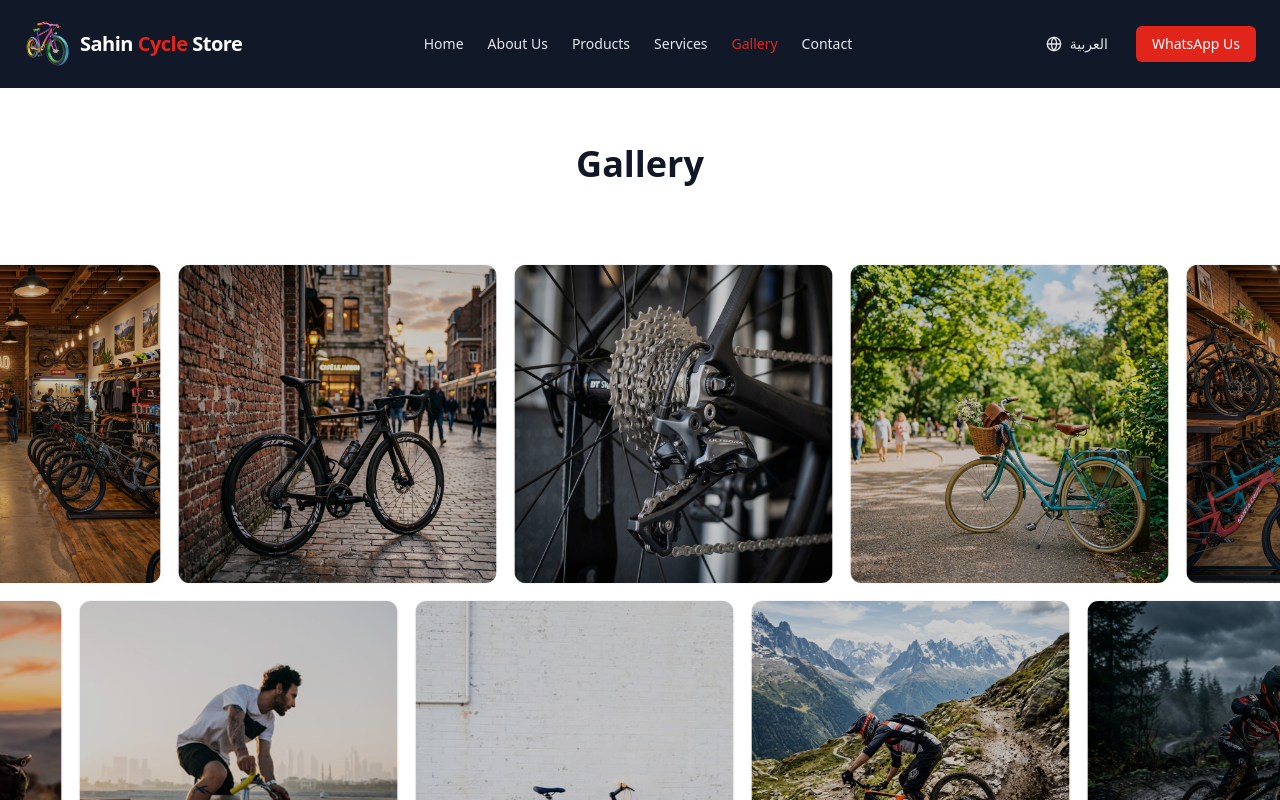
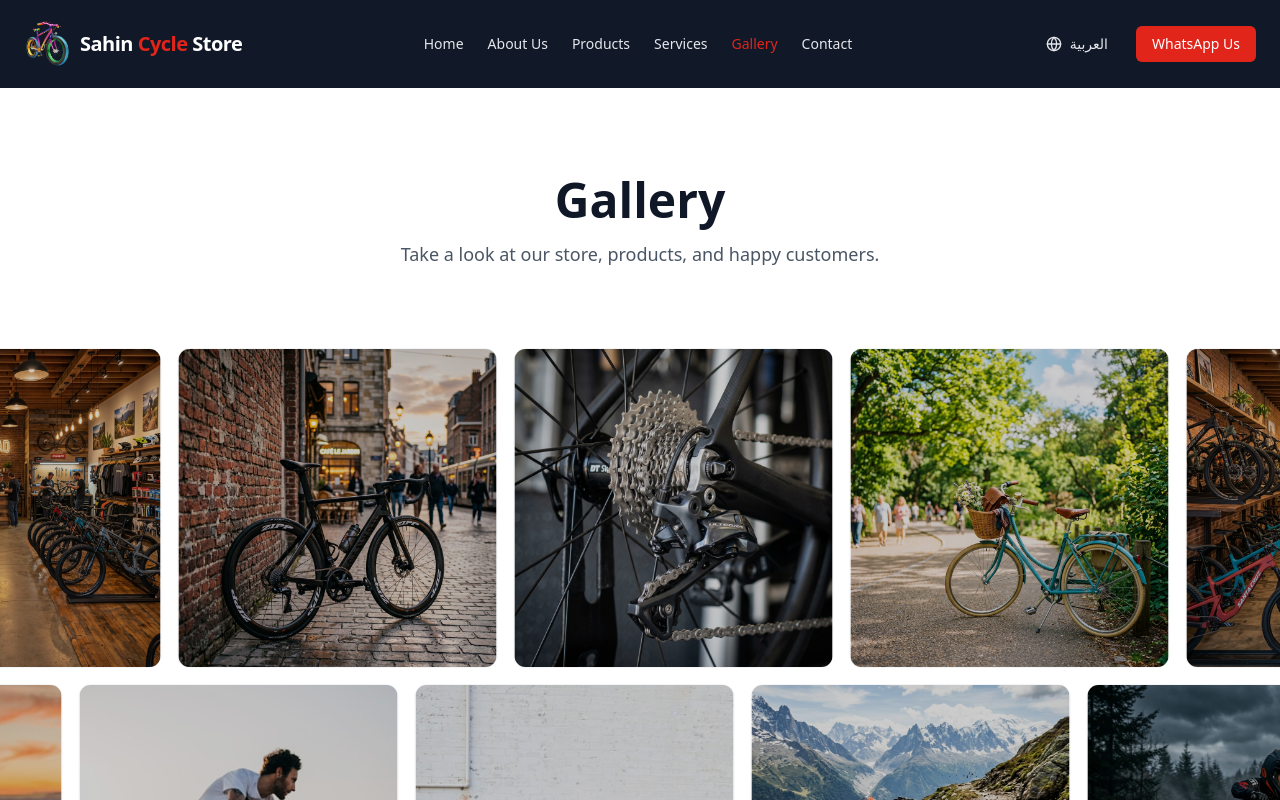
Before and after one commit to Rubel-ali/sahin-cycle-store-mechanical, a Next.js app: page /en/gallery in a window 1280 px wide. Shown: the top 800 px of the page. Built offline with nearby package versions, Linux system fonts and the light colour scheme.

Commit message:
UI improvements: update gallery page layout and translations

```diff
--- a/src/app/[locale]/gallery/page.tsx
+++ b/src/app/[locale]/gallery/page.tsx
@@ -3,13 +3,20 @@ import { GalleryStrip } from '@/components/home/GalleryStrip';
 
 export default function GalleryPage() {
   const t = useTranslations('nav');
+  const tGallery = useTranslations('galleryPage');
 
   return (
-    <div className="min-h-screen pt-8">
-      <div className="container mx-auto px-4 md:px-6 mb-8 text-center mt-8">
-        <h1 className="text-4xl font-bold text-gray-900 mb-4">
-          {t('gallery')}
-        </h1>
+    <div className="min-h-screen pt-0 bg-gray-50">
+      {/* Page Header */}
+      <div className="bg-white pt-24 pb-8 relative overflow-hidden">
+        <div className="container mx-auto px-4 md:px-6 relative z-10 text-center">
+          <h1 className="text-4xl md:text-5xl font-bold text-gray-900 mb-4">
+            {t('gallery')}
+          </h1>
+          <p className="text-base md:text-lg text-gray-600 max-w-2xl mx-auto">
+            {tGallery('subtitle')}
+          </p>
+        </div>
       </div>
       <GalleryStrip showButton={false} />
       {/* We can repeat or expand this component later for a full gallery */}
--- a/src/messages/ar.json
+++ b/src/messages/ar.json
@@ -173,5 +173,8 @@
     "placeholderFirstName": "أحمد",
     "placeholderLastName": "محمد",
     "placeholderMessage": "كيف يمكننا مساعدتك؟"
+  },
+  "galleryPage": {
+    "subtitle": "ألق نظرة على متجرنا ومنتجاتنا وعملائنا السعداء."
   }
 }
--- a/src/messages/en.json
+++ b/src/messages/en.json
@@ -173,5 +173,8 @@
     "placeholderFirstName": "John",
     "placeholderLastName": "Doe",
     "placeholderMessage": "How can we help you?"
+  },
+  "galleryPage": {
+    "subtitle": "Take a look at our store, products, and happy customers."
   }
 }
```
